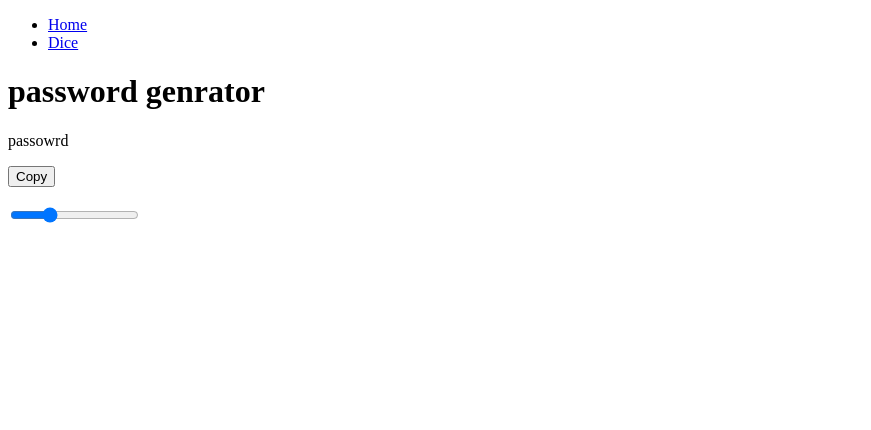
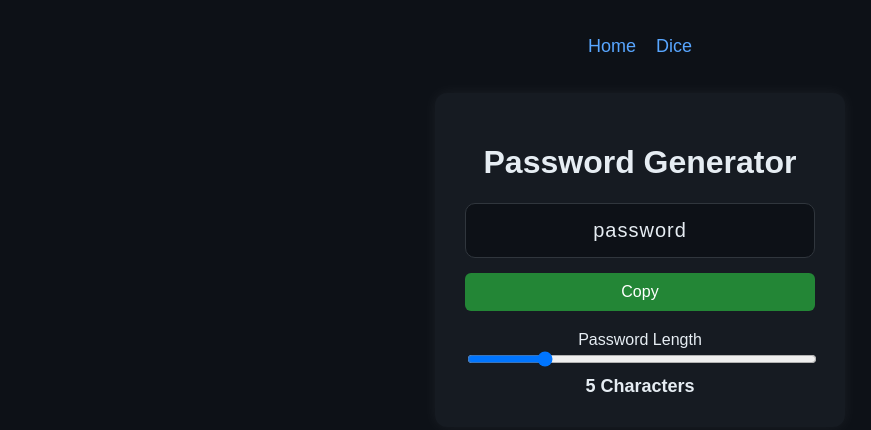
Before and after one commit to shubham11mishra/mypage, a plain HTML site: page index.html in a window 1280 px wide. Both pictures are taken after a click on the button "Copy". Shown: the whole page, without its empty margins (0-871 px from the left). Drawn offline with Linux system fonts and the light colour scheme.

Commit message:
new desing

```diff
--- a/index.html
+++ b/index.html
@@ -2,76 +2,151 @@
 <html lang="en">
 
 <head>
-    <meta charset="UTF-8">
-    <meta name="viewport" content="width=device-width, initial-scale=1.0">
-    <title>Document</title>
+    <meta charset="UTF-8" />
+    <meta name="viewport" content="width=device-width, initial-scale=1.0" />
+    <title>Password Generator</title>
+
+    <style>
+        body {
+            margin: 0;
+            font-family: Arial, Helvetica, sans-serif;
+            background: #0d1117;
+            color: #e6edf3;
+            display: flex;
+            flex-direction: column;
+            align-items: center;
+            padding: 20px;
+        }
+
+        ul {
+            display: flex;
+            list-style: none;
+            gap: 20px;
+            padding: 0;
+        }
+
+        a {
+            color: #58a6ff;
+            text-decoration: none;
+            font-size: 18px;
+        }
+
+        a:hover {
+            text-decoration: underline;
+        }
+
+        .container {
+            background: #161b22;
+            padding: 30px;
+            border-radius: 12px;
+            width: 350px;
+            text-align: center;
+            margin-top: 20px;
+            box-shadow: 0 0 15px rgba(255, 255, 255, 0.06);
+        }
+
+        #my-genrated-password {
+            background: #0d1117;
+            padding: 15px;
+            font-size: 20px;
+            border-radius: 10px;
+            margin-bottom: 15px;
+            letter-spacing: 1px;
+            border: 1px solid #30363d;
+        }
+
+        button {
+            padding: 10px 20px;
+            border: none;
+            background: #238636;
+            color: white;
+            font-size: 16px;
+            cursor: pointer;
+            border-radius: 6px;
+            width: 100%;
+        }
+
+        button:hover {
+            background: #2ea043;
+        }
+
+        .slider-box {
+            margin-top: 20px;
+            text-align: center;
+        }
+
+        input[type="range"] {
+            width: 100%;
+        }
+
+        .range-value {
+            margin-top: 5px;
+            font-size: 18px;
+            font-weight: bold;
+        }
+    </style>
 </head>
 
 <body>
+
     <ul>
-        <li>
-            <a href="./index.html">Home</a>
-        </li>
-          <li>
-            <a href="./dice.html">Dice</a>
-        </li>
+        <li><a href="./index.html">Home</a></li>
+        <li><a href="./dice.html">Dice</a></li>
     </ul>
-    <div>
-        <h1>password genrator</h1>
-        <p id="my-genrated-password">passowrd</p>
+
+    <div class="container">
+        <h1>Password Generator</h1>
+
+        <p id="my-genrated-password">password</p>
         <button id="copy">Copy</button>
-    </div>
-    <br>
-    <div>
-        <input type="range" min="1" max="15" value="5" name="no-of-digit" id="no-of-digit"
-            placeholder="Numers of digit">
 
+        <div class="slider-box">
+            <label for="no-of-digit">Password Length</label>
+            <input type="range" min="1" max="20" value="5" id="no-of-digit">
+            <div class="range-value" id="rangeValue">5 Characters</div>
+        </div>
     </div>
 
     <script>
         const numberOfDigit = document.getElementById('no-of-digit');
-        const MygenratedPassword = document.getElementById('my-genrated-password')
-        const number = document.getElementById('number')
-        const small_alphabet = document.getElementById('small_alphabet')
-        const copy = document.getElementById('copy')
-        // const capital_alphabet = document.getElementById('capital_alphabet')
-        const small_alphabets = ['a', 'b', 'c', 'd', 'e', 'f', 'g', 'h', 'i', 'j', 'k', 'l', 'm', 'n', 'o', 'p', 'q', 'r', 's', 't', 'u', 'v', 'w', 'x', 'y', 'z'];
-        const capital_alphabets = [
-            'A', 'B', 'C', 'D', 'E', 'F', 'G', 'H', 'I', 'J', 'K', 'L', 'M',
-            'N', 'O', 'P', 'Q', 'R', 'S', 'T', 'U', 'V', 'W', 'X', 'Y', 'Z'
-        ];
-        const numbers = [0, 1, 2, 3, 4, 5, 6, 7, 8, 9, 0, 1, 2, 3, 4, 5, 6, 7, 8, 9, 0, 1, 2, 3, 4, 5, 6]
+        const MygenratedPassword = document.getElementById('my-genrated-password');
+        const copy = document.getElementById('copy');
+        const rangeValue = document.getElementById('rangeValue');
+
+        const small_alphabets = 'abcdefghijklmnopqrstuvwxyz'.split('');
+        const capital_alphabets = 'ABCDEFGHIJKLMNOPQRSTUVWXYZ'.split('');
+        const numbers = '0123456789'.split('');
 
         copy.addEventListener('click', function () {
-            navigator.clipboard.writeText(MygenratedPassword.innerText)
-        })
+            navigator.clipboard.writeText(MygenratedPassword.innerText);
+            copy.innerText = "Copied!";
+            setTimeout(() => copy.innerText = "Copy", 1500);
+        });
 
         numberOfDigit.addEventListener('input', function (event) {
+            const enteredValue = event.target.value;
+            rangeValue.textContent = `${enteredValue} Characters`;
 
-            const enteredVsluee = event.target.value;
             let newPassword = '';
 
-            for (i = 1; i <= enteredVsluee; i++) {
-                const newRandomNumber = Math.floor(Math.random() * 26)
+            for (let i = 1; i <= enteredValue; i++) {
+                const randomGroup = Math.random();
+                let selectedArray;
 
-                // const selectedArray = (Math.random() < 0.5) ? small_alphabets : ecapital_alphabets
-
-                let selectedArray;
-                if (Math.random() < 0.33) {
-                    selectedArray = small_alphabets
-                } else if (Math.random() >= 0.33 && Math.random() < 0.66) {
-                    selectedArray = capital_alphabets
+                if (randomGroup < 0.33) {
+                    selectedArray = small_alphabets;
+                } else if (randomGroup < 0.66) {
+                    selectedArray = capital_alphabets;
                 } else {
-                    selectedArray = numbers
+                    selectedArray = numbers;
                 }
 
-
-                newPassword += selectedArray[newRandomNumber]
+                const randomIndex = Math.floor(Math.random() * selectedArray.length);
+                newPassword += selectedArray[randomIndex];
             }
 
-            MygenratedPassword.innerText = newPassword
-        })
-
+            MygenratedPassword.innerText = newPassword;
+        });
     </script>
 </body>
 
```
Also changed, not shown: dice.html (+115 -32 lines).
